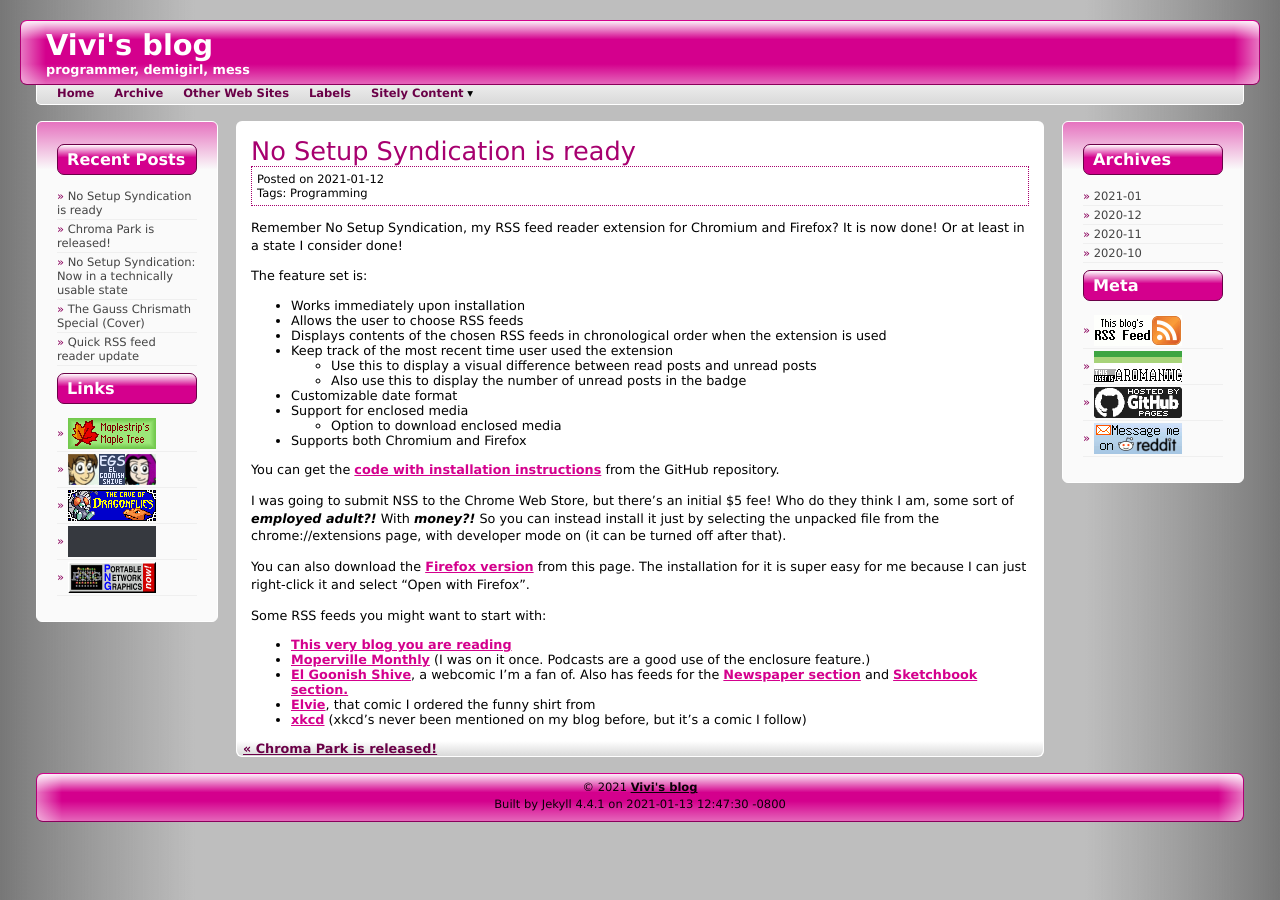
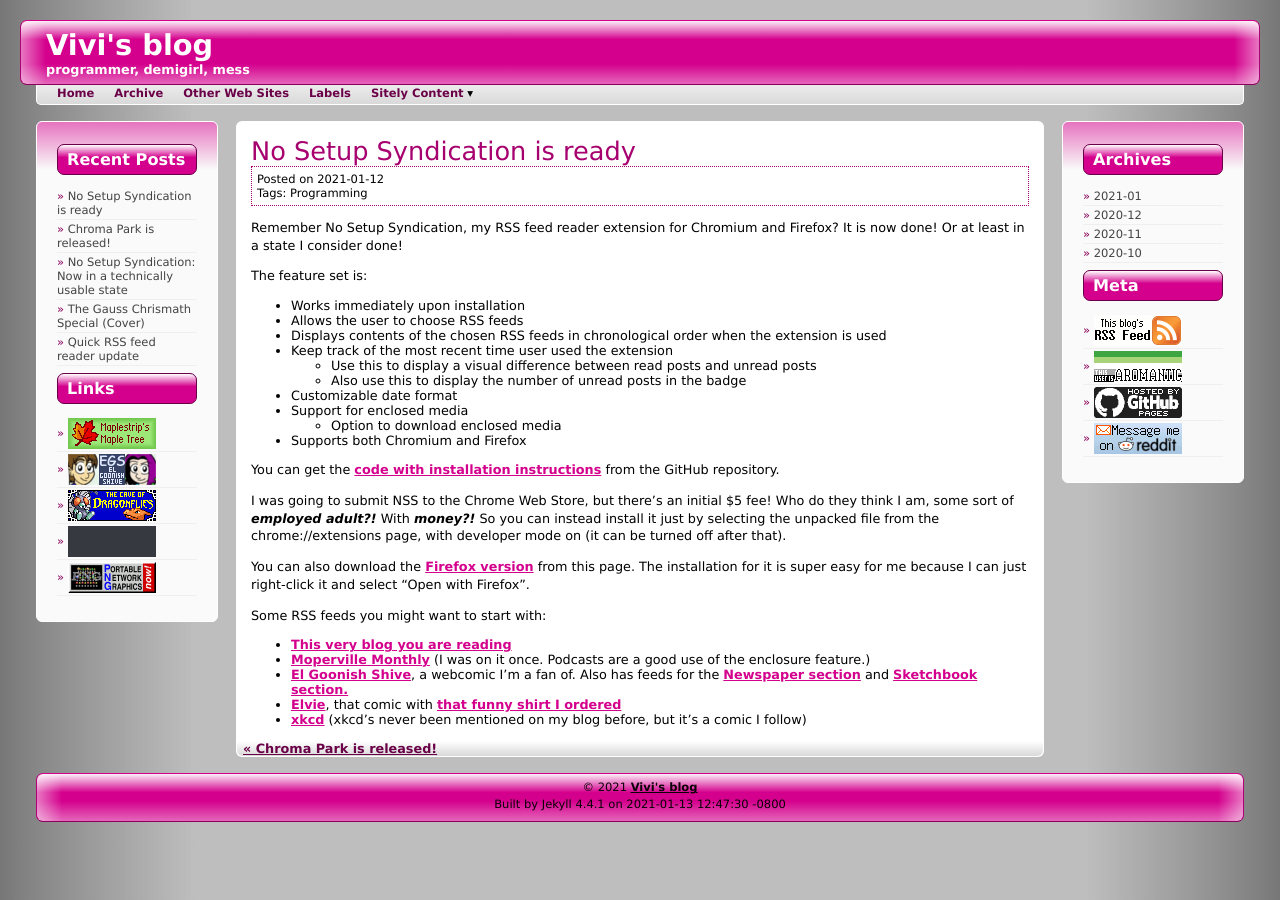
Before and after one commit to mincerafter42/mincerafter42.github.io, a Jekyll site: the page built from _posts/2021-01-12-no-setup-syndication-is-ready.md, in a window 1280 px wide. Built offline with Jekyll 4.4.1, drawn with Linux system fonts in a browser that asks for light colours.

```diff
--- a/_posts/2021-01-12-no-setup-syndication-is-ready.md
+++ b/_posts/2021-01-12-no-setup-syndication-is-ready.md
@@ -27,5 +27,5 @@
 - [This very blog you are reading](/feed.rss)
 - [Moperville Monthly](https://anchor.fm/s/1053cd4c/podcast/rss) (I was on it once. Podcasts are a good use of the enclosure feature.)
 - [El Goonish Shive](https://www.egscomics.com/comic/rss), a webcomic I'm a fan of. Also has feeds for the [Newspaper section](https://www.egscomics.com/egsnp/rss) and [Sketchbook section.](https://www.egscomics.com/comic/rss)
-- [Elvie](http://peppertop.com/elvie/feed/), that comic I ordered the funny shirt from
+- [Elvie](http://peppertop.com/elvie/feed/), that comic with [that funny shirt I ordered](/2020/12/27/a-gift-and-the-subsequent-shirt)
 - [xkcd](https://xkcd.com/rss.xml) (xkcd's never been mentioned on my blog before, but it's a comic I follow)
```
Also changed, not shown: 1 other file.
